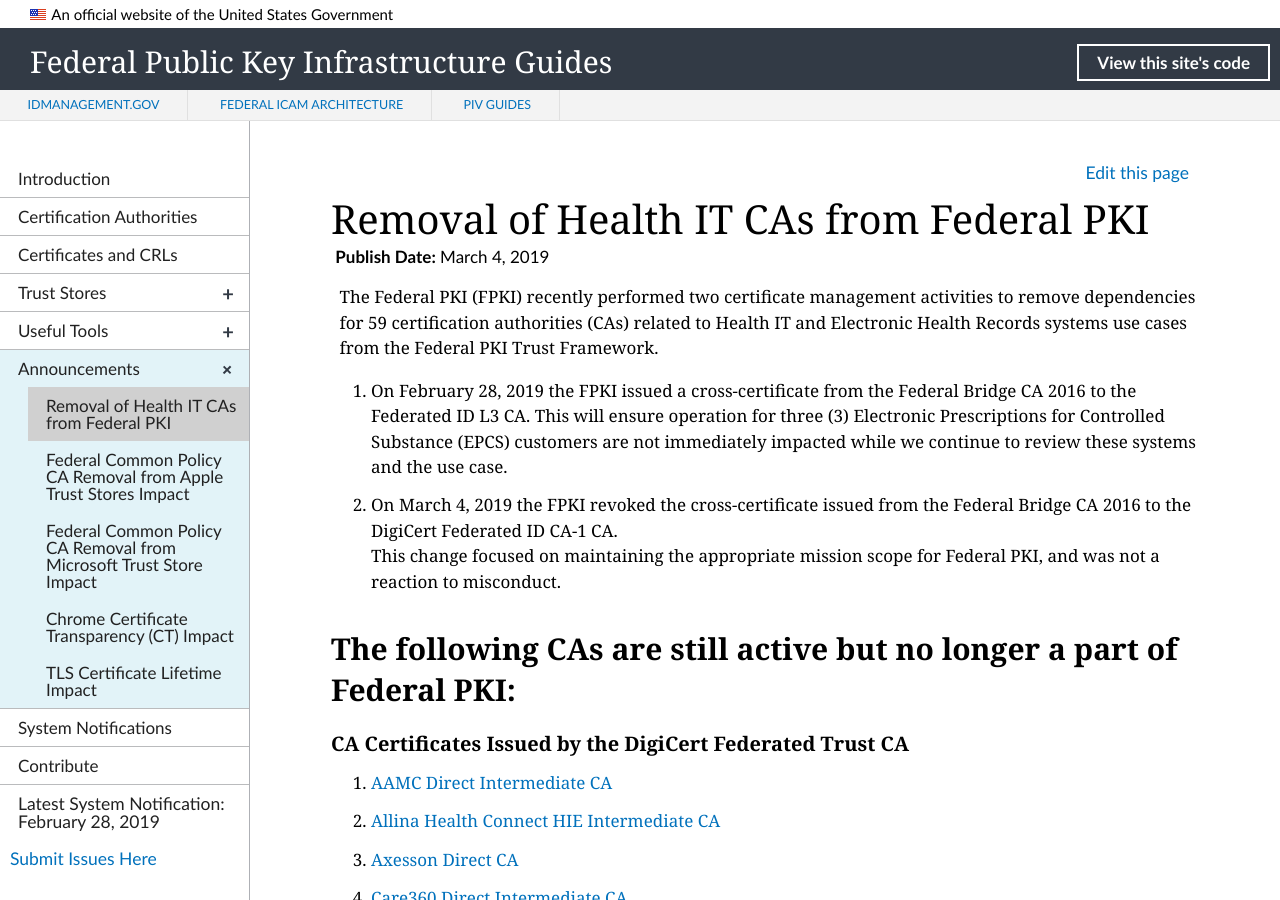
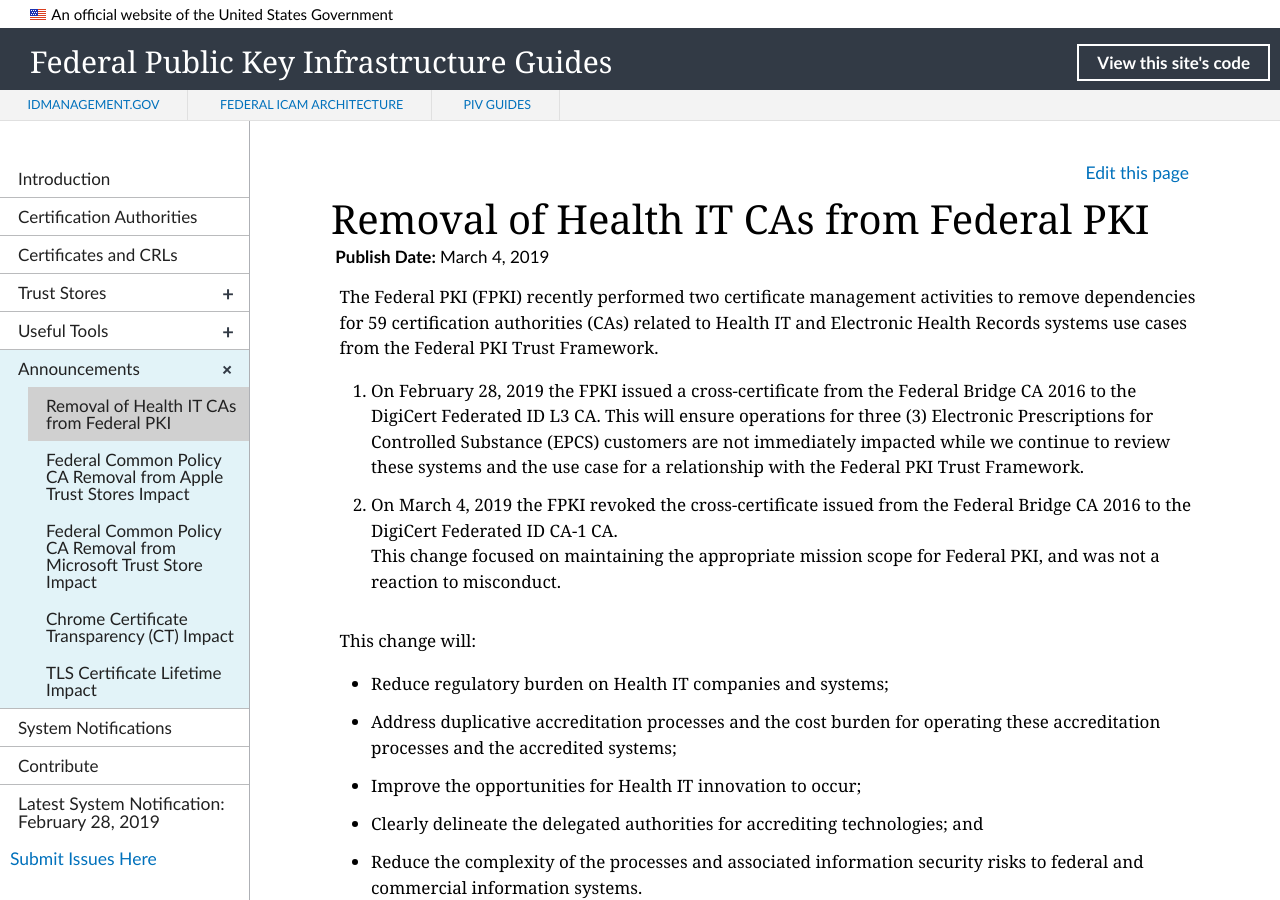
Before and after one commit to GSA/fpki-guides, a Jekyll site: the page built from _announcements/01_health_it_removal.md, in a window 1280 px wide and 900 px high. Built offline with Jekyll 4.4.1, drawn with Linux system fonts in a browser that asks for light colours; nearby versions of some CDN libraries; library files that are not in the unit come from our copies; some of the changed text lies outside the part shown.

Commit message:
Update 01_health_it_removal.md

```diff
--- a/_announcements/01_health_it_removal.md
+++ b/_announcements/01_health_it_removal.md
@@ -11,9 +11,16 @@
 
 The Federal PKI (FPKI) recently performed two certificate management activities to remove dependencies for 59 certification authorities (CAs) related to Health IT and Electronic Health Records systems use cases from the Federal PKI Trust Framework.
 
-1. On February 28, 2019 the FPKI issued a cross-certificate from the Federal Bridge CA 2016 to the Federated ID L3 CA. This will ensure operation for three (3) Electronic Prescriptions for Controlled Substance (EPCS) customers are not immediately impacted while we continue to review these systems and the use case.
+1. On February 28, 2019 the FPKI issued a cross-certificate from the Federal Bridge CA 2016 to the DigiCert Federated ID L3 CA. This will ensure operations for three (3) Electronic Prescriptions for Controlled Substance (EPCS) customers are not immediately impacted while we continue to review these systems and the use case for a relationship with the Federal PKI Trust Framework.
 2. On March 4, 2019 the FPKI revoked the cross-certificate issued from the Federal Bridge CA 2016 to the DigiCert Federated ID CA-1 CA.
 This change focused on maintaining the appropriate mission scope for Federal PKI, and was not a reaction to misconduct.
+
+This change will:
+- Reduce regulatory burden on Health IT companies and systems;
+- Address duplicative accreditation processes and the cost burden for operating these accreditation processes and the accredited systems;
+- Improve the opportunities for Health IT innovation to occur;
+- Clearly delineate the delegated authorities for accrediting technologies; and
+- Reduce the complexity of the processes and associated information security risks to federal and commercial information systems.
 
 ## The following CAs are still active but no longer a part of Federal PKI:
 
@@ -84,16 +91,16 @@
 1. [Western Connecticut Health Network CA](#western-connecticut-health-network-ca)
 
 
-### You should never encounter certs from these CAs for the majority of mission operational use cases including:
+### You should never encounter certificates issued from these CAs for the majority of mission operational use cases including:
 - VPNs
 - Enterprise ICAM SSO
 - Federation services used for identity and authentication of end users
 - Direct network authentication
 
-### What are these used for?
+### What are these CAs used for?
 - Healthcare IT and Electronic Health Records systems
 
-### What should an agency engineer do?
+### What should an agency engineer do if they encounter one of these CA certificates?
 - Free to remove these CAs from any embedded trust lists used for the above purposes
 
 ### Who can I contact for help or more information?
@@ -230,7 +237,7 @@
 -	Thumbprint (SHA-1 Hash): 4CDE1CE2BC31F6DE82E90E2799ED003ED6376DA0
 -	SPKI (SHA-256 Hash): 0FFCB556F276AA77482A6A89EB1708AFB08DC32EE3D2D67199F00BA98DC8F436
 
-> **Note**: The Federal Bridge CA 2016 will issue a cross certificate to the DigiCert Federated ID L3 CA. This will ensure operations for three (3) Electronic Prescriptions for Controlled Substance (EPCS) customers are not immediately impacted while we continue to review these systems and the use case.
+> **Note**: The Federal Bridge CA 2016 issued a cross certificate to the DigiCert Federated ID L3 CA on February 28, 2019. This will ensure operations for three (3) Electronic Prescriptions for Controlled Substance (EPCS) customers are not immediately impacted while we continue to review these systems and the use case.
 
 ### DigiCert Federated ID L4 CA
 -	Serial #: 097DBB8C7DFCD2CEDA71F35F73029DA7
```
